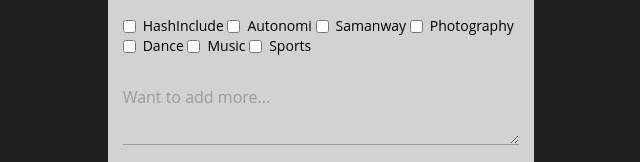
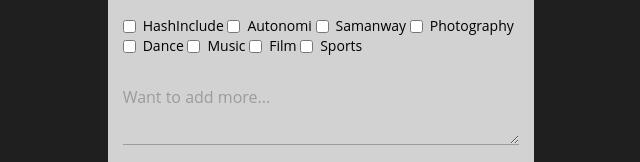
Before and after one commit to ClusterInnovationCentre/register, a website: page index.html in a window 1280 px wide. Shown: the part 446-608 px from the top of the page, 319-959 px from the left. Drawn offline with Linux system fonts and the light colour scheme; files that its build step writes are made by us from their sources.

Commit message:
Add film society.

```diff
--- a/index.html
+++ b/index.html
@@ -90,6 +90,7 @@
 									<label class="mui-checkbox__label"><input type="checkbox" value="photography"> Photography</label>
 									<label class="mui-checkbox__label"><input type="checkbox" value="dance"> Dance</label>
 									<label class="mui-checkbox__label"><input type="checkbox" value="music"> Music</label>
+									<label class="mui-checkbox__label"><input type="checkbox" value="film"> Film</label>
 									<label class="mui-checkbox__label"><input type="checkbox" value="sports"> Sports</label>
 								</div>
 								<div class="mui-textfield">
```
